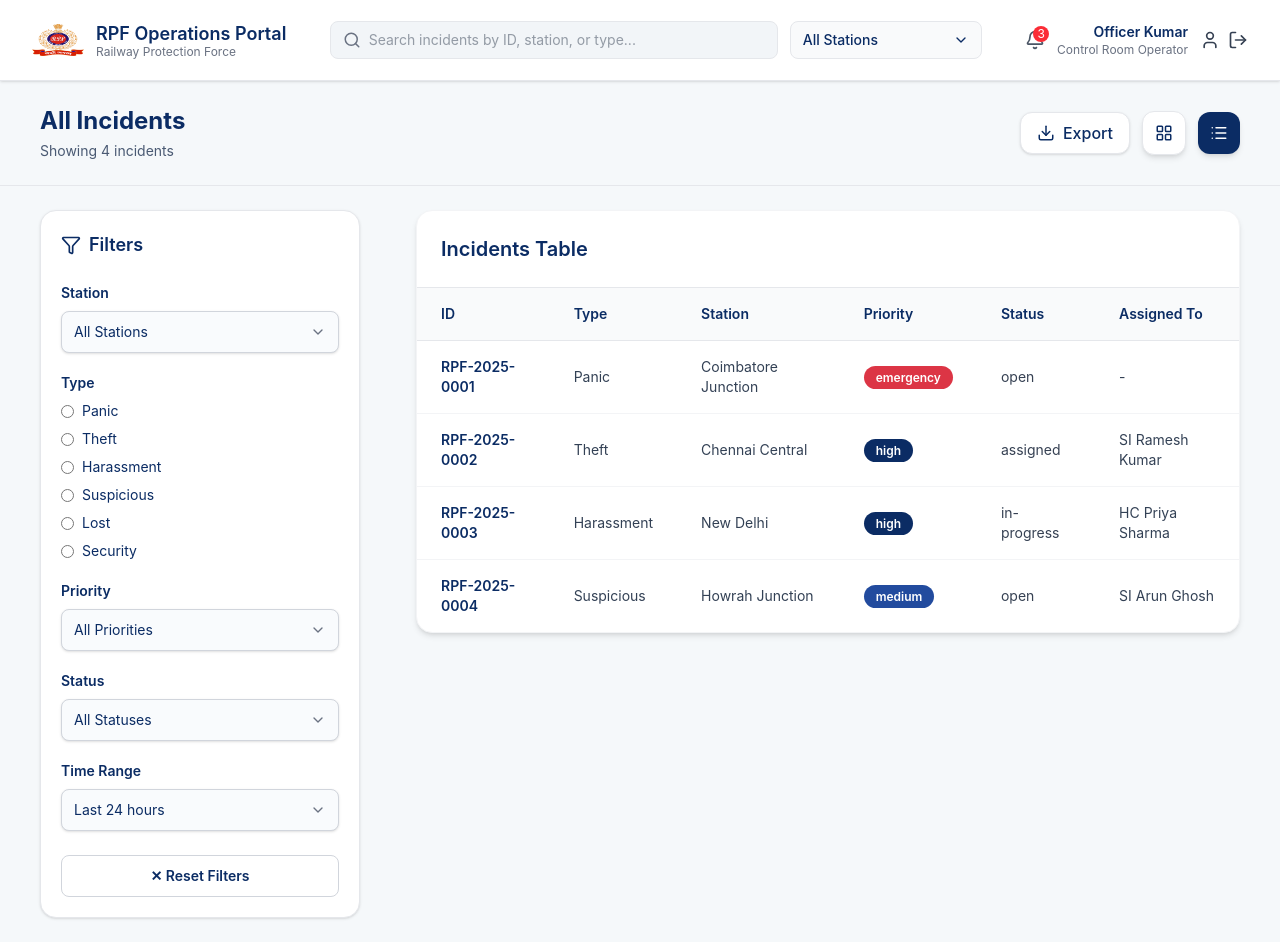
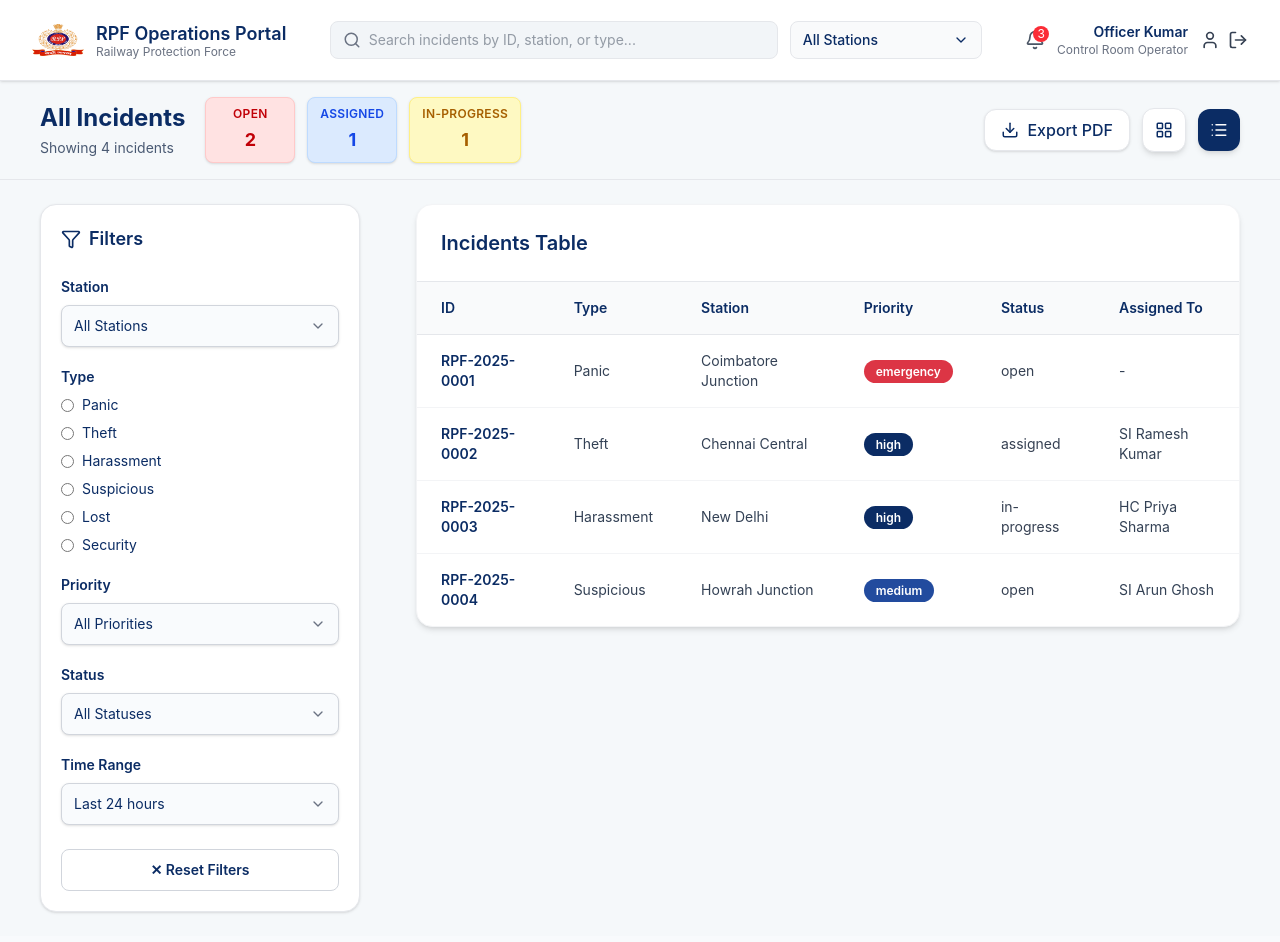
Before and after one commit to JWS-Technology/rpf-frontend, a Next.js app: page /dashboard in a window 1280 px wide. Built offline with nearby package versions, Linux system fonts and the light colour scheme.

Commit message:
[ui updated] updated dashboard with pdf and status bar

```diff
--- a/app/components/IncidentList.tsx
+++ b/app/components/IncidentList.tsx
@@ -1,9 +1,8 @@
 "use client";
 import { useEffect } from "react";
-import { LayoutGrid, List } from "lucide-react";
 import IncidentCard from "./IncidentCard";
 
-const incidents = [
+export const incidents = [
   {
     id: "RPF-2025-0001",
     type: "Panic",
@@ -47,7 +46,6 @@ interface IncidentListProps {
 }
 
 export default function IncidentList({ view, onDataLoaded }: IncidentListProps) {
-  // Notify parent when data is loaded
   useEffect(() => {
     if (onDataLoaded) onDataLoaded(incidents.length);
   }, [onDataLoaded]);
@@ -68,22 +66,19 @@ export default function IncidentList({ view, onDataLoaded }: IncidentListProps)
 
   return (
     <div className="w-full">
-      {/* GRID VIEW */}
-      {view === "grid" && (
+      {view === "grid" ? (
         <div className="grid sm:grid-cols-1 md:grid-cols-2 gap-6">
           {incidents.map((incident) => (
             <IncidentCard key={incident.id} incident={incident} />
           ))}
         </div>
-      )}
-
-      {/* LIST VIEW */}
-      {view === "list" && (
+      ) : (
         <div className="bg-white shadow-md rounded-2xl overflow-hidden border border-gray-100">
           <div className="p-6 border-b border-gray-200">
-            <h2 className="text-xl font-semibold text-[#0b2c64]">Incidents Table</h2>
+            <h2 className="text-xl font-semibold text-[#0b2c64]">
+              Incidents Table
+            </h2>
           </div>
-
           <div className="overflow-x-auto">
             <table className="min-w-full divide-y divide-gray-200">
               <thead className="bg-[#f9fafb] text-[#0b2c64]">
--- a/app/dashboard/page.tsx
+++ b/app/dashboard/page.tsx
@@ -1,39 +1,137 @@
 "use client";
 
-import { useState } from "react";
+import { useState, useMemo } from "react";
 import TopBar from "../components/TopBar";
 import FilterPanel from "../components/FilterPanel";
-import IncidentList from "../components/IncidentList";
+import IncidentList, { incidents } from "../components/IncidentList";
 import { LayoutGrid, List, Download } from "lucide-react";
+import jsPDF from "jspdf";
+import autoTable from "jspdf-autotable";
 
-export default function IncidentsPage() {
+export default function DashboardPage() {
   const [view, setView] = useState<"grid" | "list">("list");
   const [incidentCount, setIncidentCount] = useState<number>(0);
+
+  // ✅ Compute dynamic status summary
+  const statusSummary = useMemo(() => {
+    const summary: Record<string, number> = {};
+    incidents.forEach((incident) => {
+      const status = incident.status.toUpperCase();
+      summary[status] = (summary[status] || 0) + 1;
+    });
+    return summary;
+  }, []);
+
+  // ✅ Export to PDF Function
+  const handleExportPDF = () => {
+    const doc = new jsPDF("p", "pt");
+
+    // ===== Title =====
+    doc.setFontSize(18);
+    doc.setTextColor("#0b2c64");
+    doc.text("Incident Report", 40, 40);
+
+    // ===== Subtitle =====
+    doc.setFontSize(11);
+    doc.setTextColor("#4a5a73");
+    doc.text(`Total Incidents: ${incidents.length}`, 40, 60);
+    doc.text(`Generated on: ${new Date().toLocaleString()}`, 40, 80);
+
+    // ===== Table Data =====
+    const tableColumn = ["ID", "Type", "Station", "Status", "Officer", "Date"];
+    const tableRows = incidents.map((i) => [
+      i.id,
+      i.type,
+      i.station,
+      i.status,
+      i.officer || "-",
+      i.date,
+    ]);
+
+    autoTable(doc, {
+      startY: 100,
+      head: [tableColumn],
+      body: tableRows,
+      styles: { fontSize: 10, cellPadding: 6 },
+      headStyles: { fillColor: [11, 44, 100], textColor: [255, 255, 255] },
+      alternateRowStyles: { fillColor: [245, 248, 250] },
+    });
+
+    // ===== Footer =====
+    const pageCount = (doc as any).internal.getNumberOfPages();
+    for (let i = 1; i <= pageCount; i++) {
+      doc.setPage(i);
+      doc.setFontSize(9);
+      doc.text(
+        `Page ${i} of ${pageCount}`,
+        doc.internal.pageSize.getWidth() - 70,
+        doc.internal.pageSize.getHeight() - 20
+      );
+    }
+
+    // ===== Download File =====
+    doc.save("Incidents_Report.pdf");
+  };
 
   return (
     <div className="bg-[#f5f8fa] min-h-screen overflow-x-hidden">
       <TopBar />
 
 {/* ===== Header Section ===== */}
-      <div className="flex flex-wrap items-center justify-between px-4 sm:px-6 md:px-10 py-6 border-b border-gray-200 bg-[#f5f8fa]">
-        {/* Title + Count */}
-        <div className="mb-4 sm:mb-0">
+<div className="px-4 sm:px-6 md:px-10 py-4 border-b border-gray-200 bg-[#f5f8fa]">
+  <div className="flex flex-col lg:flex-row lg:items-center lg:justify-between gap-4">
+
+    {/* ===== Left: Title + Status Summary (inline) ===== */}
+    <div className="flex flex-col lg:flex-row lg:items-center gap-5 flex-wrap">
+      {/* Title Section */}
+      <div>
         <h1 className="text-2xl font-bold text-[#0b2c64]">All Incidents</h1>
         <p className="text-sm text-[#4a5a73] mt-1">
-            Showing {incidentCount}{" "}
-            {incidentCount === 1 ? "incident" : "incidents"}
+          Showing {incidentCount} {incidentCount === 1 ? "incident" : "incidents"}
         </p>
       </div>
 
-        {/* Action Buttons */}
+      {/* ===== Inline Status Summary ===== */}
+      <div className="flex flex-wrap items-center gap-3">
+        {Object.entries(statusSummary).map(([status, count]) => {
+          const colorMap: Record<string, string> = {
+            OPEN: "bg-red-100 text-red-700 border-red-200",
+            "IN-PROGRESS": "bg-yellow-100 text-yellow-700 border-yellow-200",
+            ASSIGNED: "bg-blue-100 text-blue-700 border-blue-200",
+            RESOLVED: "bg-green-100 text-green-700 border-green-200",
+            CLOSED: "bg-gray-100 text-gray-700 border-gray-200",
+          };
+          const colorClass =
+            colorMap[status.toUpperCase()] ||
+            "bg-slate-100 text-slate-700 border-slate-200";
+
+          return (
+            <div
+              key={status}
+              className={`min-w-[90px] border ${colorClass} rounded-lg shadow-sm px-3 py-2 flex flex-col items-center justify-center text-center transition-all hover:scale-[1.02]`}
+            >
+              <p className="text-[10px] sm:text-xs font-semibold uppercase tracking-wide mb-1">
+                {status}
+              </p>
+              <p className="text-base sm:text-lg font-bold">{count}</p>
+            </div>
+          );
+        })}
+      </div>
+    </div>
+
+    {/* ===== Right Section — Actions ===== */}
     <div className="flex items-center gap-3">
-          {/* Export Button */}
-          <button className="flex items-center gap-2 bg-white border border-gray-200 text-[#0b2c64] font-medium px-4 py-2 rounded-xl shadow-sm hover:bg-gray-50 transition">
+      {/* ✅ Export PDF Button */}
+      <button
+        onClick={handleExportPDF}
+        className="flex items-center gap-2 bg-white border border-gray-200 text-[#0b2c64] font-medium px-4 py-2 rounded-xl shadow-sm hover:bg-gray-50 transition"
+      >
         <Download size={18} />
-            Export
+        Export PDF
       </button>
 
-          {/* Grid View Toggle */}
+      {/* Grid/List Buttons */}
       <button
         onClick={() => setView("grid")}
         className={`p-3 rounded-xl shadow-md transition ${
@@ -45,7 +143,6 @@ export default function IncidentsPage() {
         <LayoutGrid size={18} />
       </button>
 
-          {/* List View Toggle */}
       <button
         onClick={() => setView("list")}
         className={`p-3 rounded-xl shadow-md transition ${
@@ -58,26 +155,17 @@ export default function IncidentsPage() {
       </button>
     </div>
   </div>
+</div>
+
+
+
 
       {/* ===== Main Content ===== */}
-      <div
-        className="
-          px-4 sm:px-6 md:px-10 py-6
-          flex flex-col lg:flex-row gap-6
-          max-w-[1600px] mx-auto
-        "
-      >
-        {/* ===== Filter Sidebar ===== */}
-        <div
-          className="
-            w-full md:w-[65%] lg:w-88
-            shrink-0 transition-all duration-300
-          "
-        >
+      <div className="px-4 sm:px-6 md:px-10 py-6 flex flex-col lg:flex-row gap-6 max-w-[1600px] mx-auto">
+        <div className="w-full md:w-[65%] lg:w-88 shrink-0 transition-all duration-300">
           <FilterPanel />
         </div>
 
-        {/* ===== Incident List Section ===== */}
         <div className="flex-1">
           <IncidentList
             view={view}
--- a/package.json
+++ b/package.json
@@ -11,6 +11,8 @@
   "dependencies": {
     "@reduxjs/toolkit": "^2.9.2",
     "axios": "^1.13.1",
+    "jspdf": "^3.0.3",
+    "jspdf-autotable": "^5.0.2",
     "lucide-react": "^0.548.0",
     "mongoose": "^8.19.2",
     "next": "16.0.0",
```
Also changed, not shown: 1 other file (tests, documents, lock files or other folders). Lines whose indentation alone changed are shown as unchanged.
